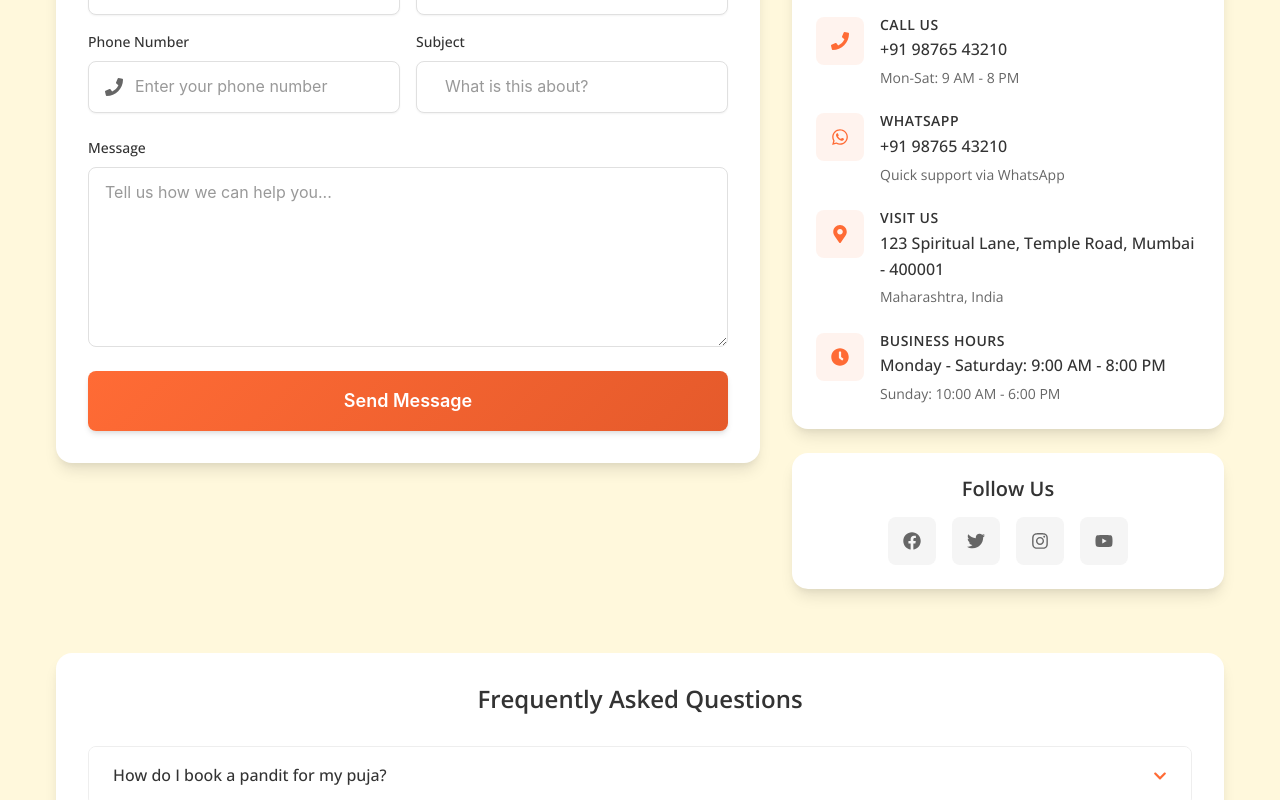
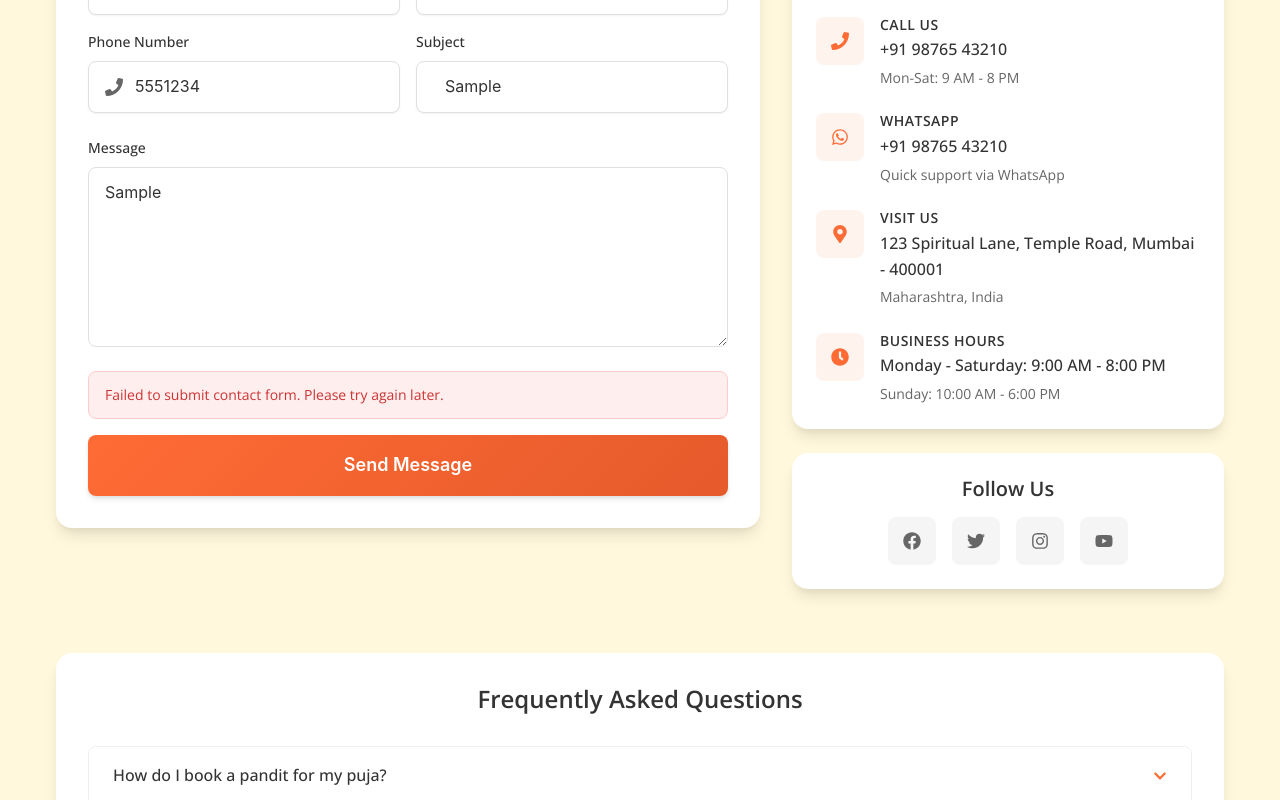
Before and after one commit to jokhendracynayd/mantrasetu-frontend, a React (Vite) app: page /contact in a window 1280 px wide. Both pictures are taken after typing "Sample", "name@example.com", "5551234", "Sample", "Sample" into the empty fields and a click on the button "Send Message". Shown: the part 430-1230 px from the top of the page. Built offline with nearby package versions, Linux system fonts and the light colour scheme; no server answers.

Commit message:
added the contact

```diff
--- a/src/components/LP/Contact.tsx
+++ b/src/components/LP/Contact.tsx
@@ -6,6 +6,7 @@ import { Label } from "../ui/label";
 import { Textarea } from "../ui/textarea";
 import { Phone, Mail, MapPin, Clock, Send, Building } from "lucide-react";
 import { useToast } from "../../hooks/use-toast";
+import { contactAPI } from "../../services/api";
 
 const contactInfo = [
   {
@@ -44,16 +45,39 @@ export default function Contact() {
     message: "",
     type: "general" // general, partnership, support
   });
+  const [isSubmitting, setIsSubmitting] = useState(false);
 
   const handleInputChange = (field: string, value: string) => {
     setFormData(prev => ({ ...prev, [field]: value }));
   };
 
-  const handleSubmit = (e: React.FormEvent) => {
+  const handleSubmit = async (e: React.FormEvent) => {
     e.preventDefault();
-    console.log("Contact form submitted:", formData);
-    // todo: remove mock functionality - replace with actual contact API
+    setIsSubmitting(true);
 
+    try {
+      // Map frontend type to backend type
+      const typeMap: Record<string, "GENERAL" | "SUPPORT" | "PARTNERSHIP" | "FEEDBACK" | "COMPLAINT"> = {
+        general: "GENERAL",
+        support: "SUPPORT",
+        partnership: "PARTNERSHIP",
+        feedback: "FEEDBACK",
+        complaint: "COMPLAINT",
+      };
+
+      const contactData = {
+        name: formData.name,
+        email: formData.email,
+        phone: formData.phone || undefined,
+        subject: formData.subject,
+        message: formData.message,
+        type: typeMap[formData.type] || "GENERAL",
+      };
+
+      // Single endpoint - works for anyone, authenticated or not
+      const response = await contactAPI.createContact(contactData);
+
+      if (response.data.success) {
         toast({
           title: "Message Sent Successfully!",
           description: "Thank you for contacting us. We'll get back to you soon.",
@@ -68,6 +92,19 @@ export default function Contact() {
           message: "",
           type: "general"
         });
+      }
+    } catch (error: any) {
+      console.error("Contact form submission error:", error);
+      toast({
+        title: "Error",
+        description: error.response?.data?.message ||
+                    error.response?.data?.error ||
+                    "Failed to submit contact form. Please try again later.",
+        variant: "destructive",
+      });
+    } finally {
+      setIsSubmitting(false);
+    }
   };
 
   return (
@@ -208,9 +245,15 @@ export default function Contact() {
                     />
                   </div>
 
-                  <Button type="submit" size="lg" className="w-full" data-testid="button-contact-submit">
+                  <Button
+                    type="submit"
+                    size="lg"
+                    className="w-full"
+                    data-testid="button-contact-submit"
+                    disabled={isSubmitting}
+                  >
                     <Send className="w-4 h-4 mr-2" />
-                    Send Message
+                    {isSubmitting ? "Sending..." : "Send Message"}
                   </Button>
                 </form>
               </CardContent>
--- a/src/pages/ContactPage.tsx
+++ b/src/pages/ContactPage.tsx
@@ -15,6 +15,7 @@ import {
 } from 'react-icons/fa';
 import Button from '../components/Common/Button';
 import Input from '../components/Common/Input';
+import { contactAPI } from '../services/api';
 
 interface ContactFormData {
   name: string;
@@ -38,6 +39,8 @@ const ContactPage: React.FC = () => {
     message: ''
   });
   const [isSubmitting, setIsSubmitting] = useState(false);
+  const [submitError, setSubmitError] = useState<string | null>(null);
+  const [submitSuccess, setSubmitSuccess] = useState(false);
   const [expandedFAQ, setExpandedFAQ] = useState<number | null>(null);
 
   const faqData: FAQItem[] = [
@@ -74,11 +77,24 @@ const ContactPage: React.FC = () => {
   const handleSubmit = async (e: React.FormEvent) => {
     e.preventDefault();
     setIsSubmitting(true);
+    setSubmitError(null);
+    setSubmitSuccess(false);
 
-    // Simulate form submission
-    setTimeout(() => {
-      setIsSubmitting(false);
-      alert('Thank you for your message! We will get back to you within 24 hours.');
+    try {
+      const contactData = {
+        name: formData.name,
+        email: formData.email,
+        phone: formData.phone || undefined,
+        subject: formData.subject,
+        message: formData.message,
+        type: 'GENERAL' as const,
+      };
+
+      // Single endpoint - works for both authenticated and non-authenticated users
+      const response = await contactAPI.createContact(contactData);
+
+      if (response.data.success) {
+        setSubmitSuccess(true);
         setFormData({
           name: '',
           email: '',
@@ -86,7 +102,19 @@ const ContactPage: React.FC = () => {
           subject: '',
           message: ''
         });
-    }, 2000);
+        // Auto-hide success message after 5 seconds
+        setTimeout(() => setSubmitSuccess(false), 5000);
+      }
+    } catch (error: any) {
+      console.error('Contact form submission error:', error);
+      setSubmitError(
+        error.response?.data?.message ||
+        error.response?.data?.error ||
+        'Failed to submit contact form. Please try again later.'
+      );
+    } finally {
+      setIsSubmitting(false);
+    }
   };
 
   const toggleFAQ = (index: number) => {
@@ -159,6 +187,14 @@ const ContactPage: React.FC = () => {
                   required
                 />
               </MessageField>
+              {submitError && (
+                <ErrorMessage>{submitError}</ErrorMessage>
+              )}
+              {submitSuccess && (
+                <SuccessMessage>
+                  Thank you for your message! We will get back to you within 24 hours.
+                </SuccessMessage>
+              )}
               <Button
                 type="submit"
                 variant="primary"
@@ -583,4 +619,24 @@ const FAQAnswer = styled.div`
   }
 `;
 
+const ErrorMessage = styled.div`
+  padding: ${({ theme }) => theme.spacing[3]} ${({ theme }) => theme.spacing[4]};
+  background: #fee;
+  color: #c33;
+  border: 1px solid #fcc;
+  border-radius: ${({ theme }) => theme.borderRadius.lg};
+  margin-bottom: ${({ theme }) => theme.spacing[4]};
+  font-size: ${({ theme }) => theme.fontSizes.sm};
+`;
+
+const SuccessMessage = styled.div`
+  padding: ${({ theme }) => theme.spacing[3]} ${({ theme }) => theme.spacing[4]};
+  background: #efe;
+  color: #3c3;
+  border: 1px solid #cfc;
+  border-radius: ${({ theme }) => theme.borderRadius.lg};
+  margin-bottom: ${({ theme }) => theme.spacing[4]};
+  font-size: ${({ theme }) => theme.fontSizes.sm};
+`;
+
 export default ContactPage;
--- a/src/services/api.ts
+++ b/src/services/api.ts
@@ -270,6 +270,17 @@ export const streamingAPI = {
   getStreamingStats: () => api.get("/streaming/stats"),
 };
 
+export const contactAPI = {
+  createContact: (contactData: {
+    name: string;
+    email: string;
+    phone?: string;
+    subject: string;
+    message: string;
+    type?: "GENERAL" | "SUPPORT" | "PARTNERSHIP" | "FEEDBACK" | "COMPLAINT";
+  }) => api.post("/contact", contactData),
+};
+
 export const adminAPI = {
   getDashboardStats: () => api.get("/admin/dashboard/stats"),
   getUsers: (params?: any) => api.get("/admin/users", { params }),
@@ -290,6 +301,10 @@ export const adminAPI = {
   deleteService: (serviceId: string) => api.delete(`/services/${serviceId}`),
   getServiceStats: () => api.get("/admin/services/stats"),
   getAnalytics: () => api.get("/admin/analytics"),
+  getContacts: (params?: any) => api.get("/contact", { params }),
+  getContact: (contactId: string) => api.get(`/contact/${contactId}`),
+  updateContactStatus: (contactId: string, statusData: { status: string; adminNotes?: string }) =>
+    api.put(`/contact/${contactId}/status`, statusData),
 };
 
 export default api;
```
Also changed, not shown: 1 other file (tests, documents, lock files or other folders). Lines whose indentation alone changed are shown as unchanged.
